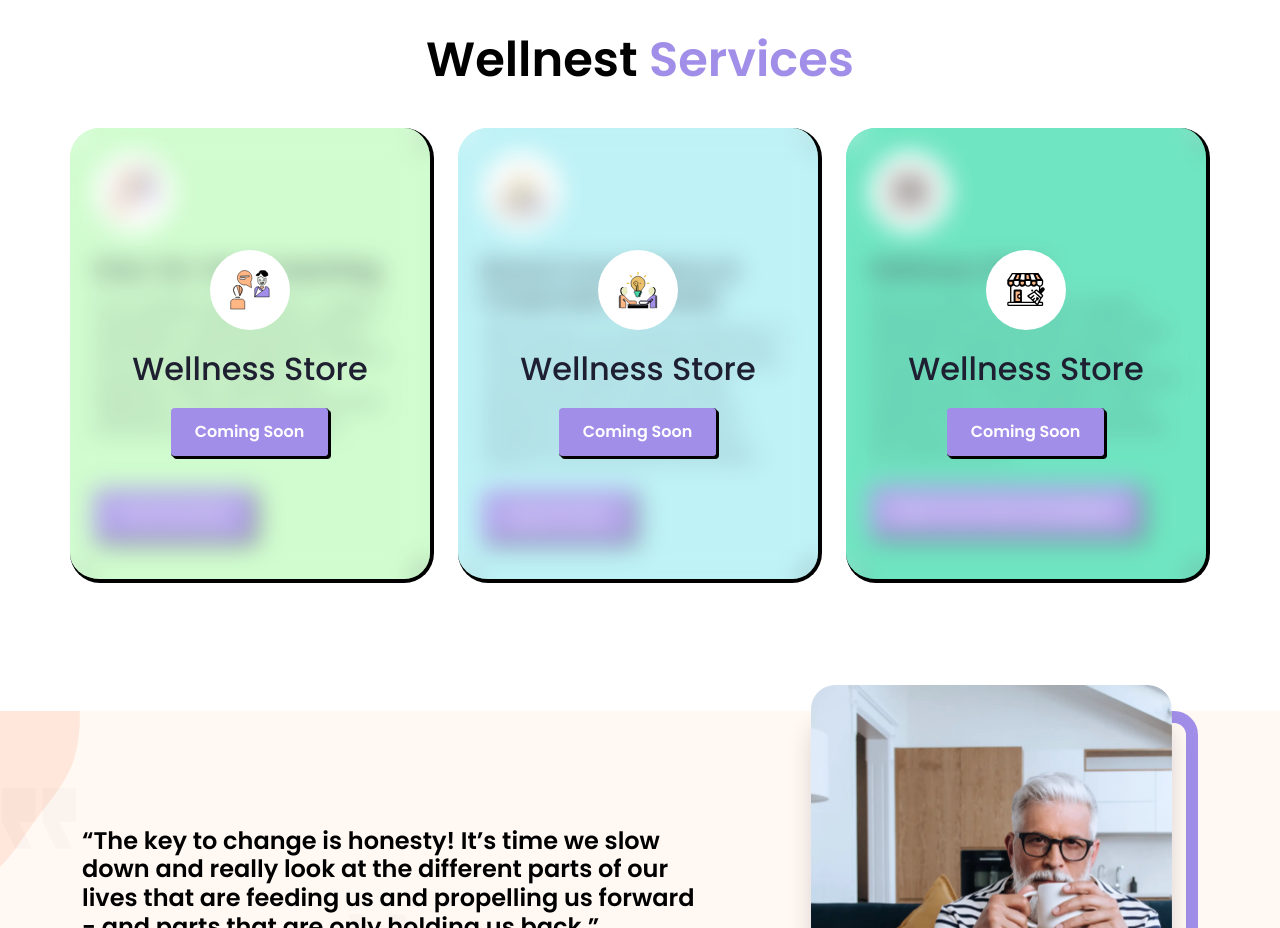
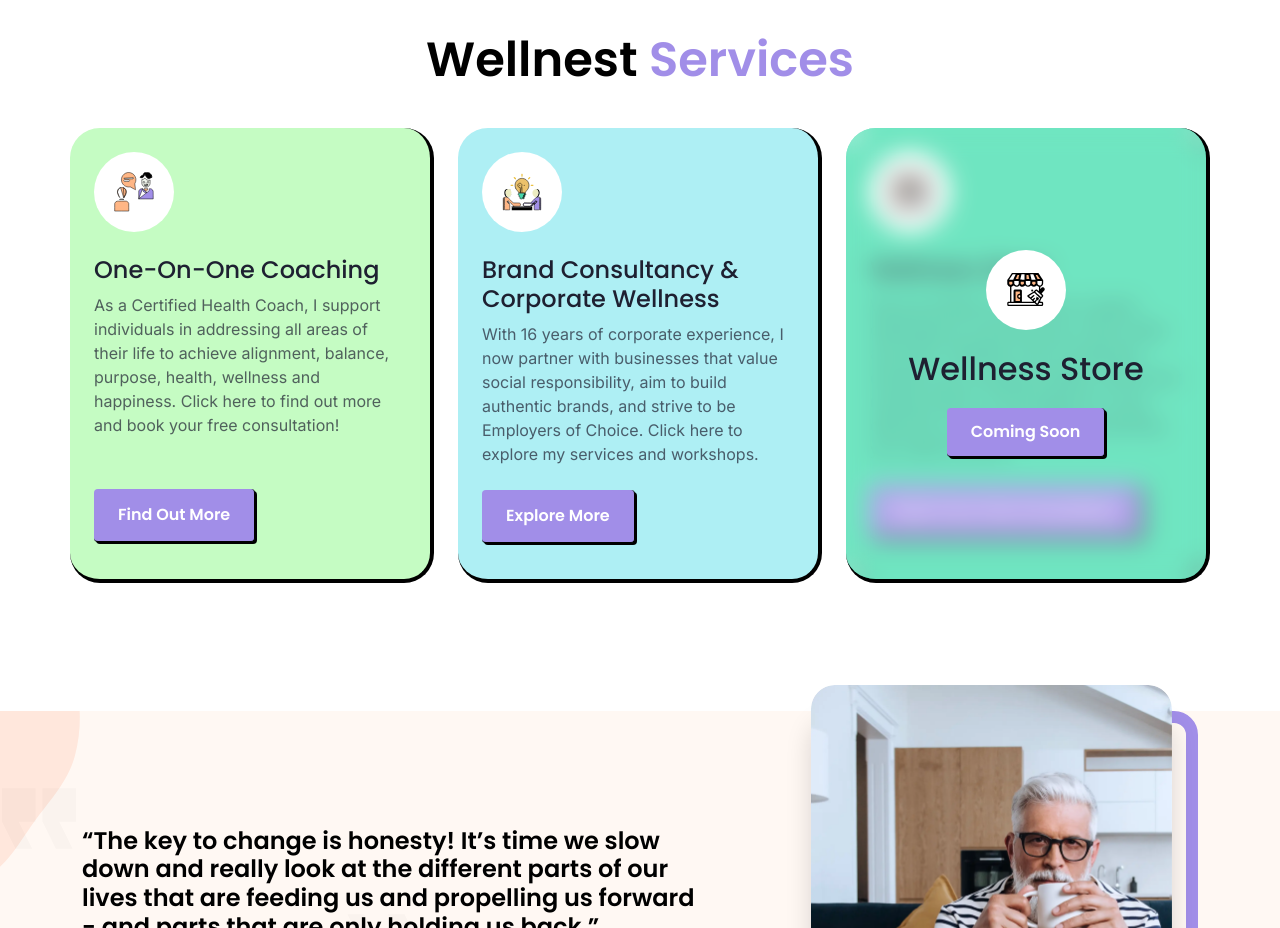
Before and after one commit to Shreya-454/wellnest, a React (Create React App) app: page / in a window 1280 px wide. Shown: the part 2020-2948 px from the top of the page. Built offline with nearby package versions, Linux system fonts and the light colour scheme.

Commit message:
img sizing

```diff
--- a/src/components/Services.jsx
+++ b/src/components/Services.jsx
@@ -11,7 +11,7 @@ const Services = () => {
 <div className="flex flex-wrap flex-row xl:-mx-3 -mx-2 justify-center">
 {ServiceList.map((item,i)=>(
   <div key={i} className={`lg:w-1/3 sm:w-1/2 w-full flex justify-center px-2 xl:px-3 ${i < 2 ? "max-lg:mb-4":""}`}>
-    <ServiceCards icon={item.icon} title={item.title} discription={item.discription} name={item.btnname} color={`${i === 1? "bg-skyBlue":"bg-lightGreen"} ${i === 2? "!bg-darkGreen !pointer-events-none":"bg-lightGreen"}`} space={`${i > 0 ?"md:mb-6 mb-3":"md:mb-[52px] mb-3"}`} classNmae={`${i < 2 ? "hidden ":""}`} />
+    <ServiceCards icon={item.icon} title={item.title} discription={item.discription} name={item.btnname} color={`${i === 1? "bg-skyBlue":"bg-lightGreen"} ${i === 2? "!bg-darkGreen !pointer-events-none":"bg-lightGreen"}`} space={`${i > 0 ?"md:mb-6 mb-3":"md:mb-[52px] mb-3"}`} className={`${i < 2 ? "hidden ":""}`} />
   </div>
 ))}
 </div>
```
